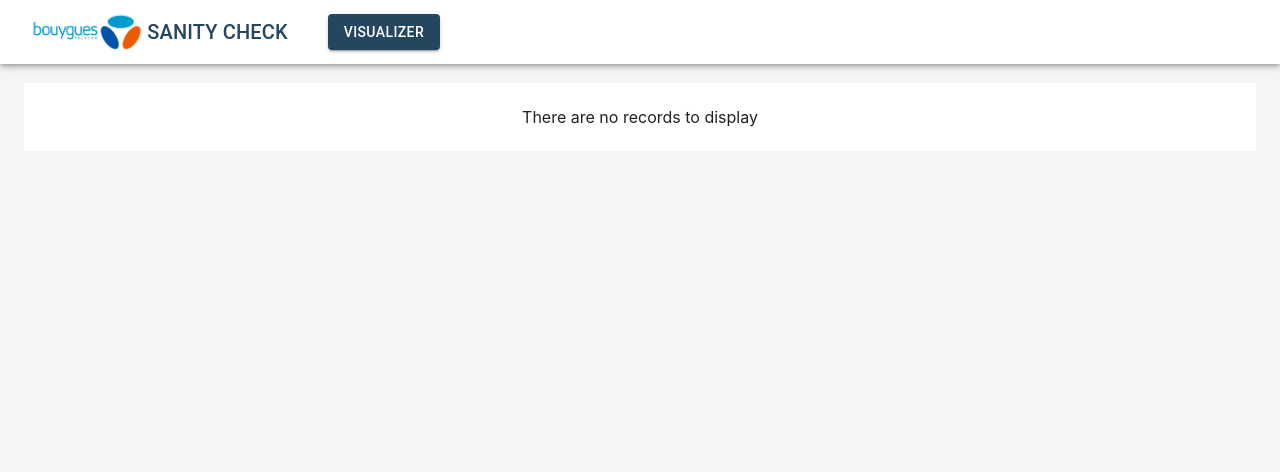
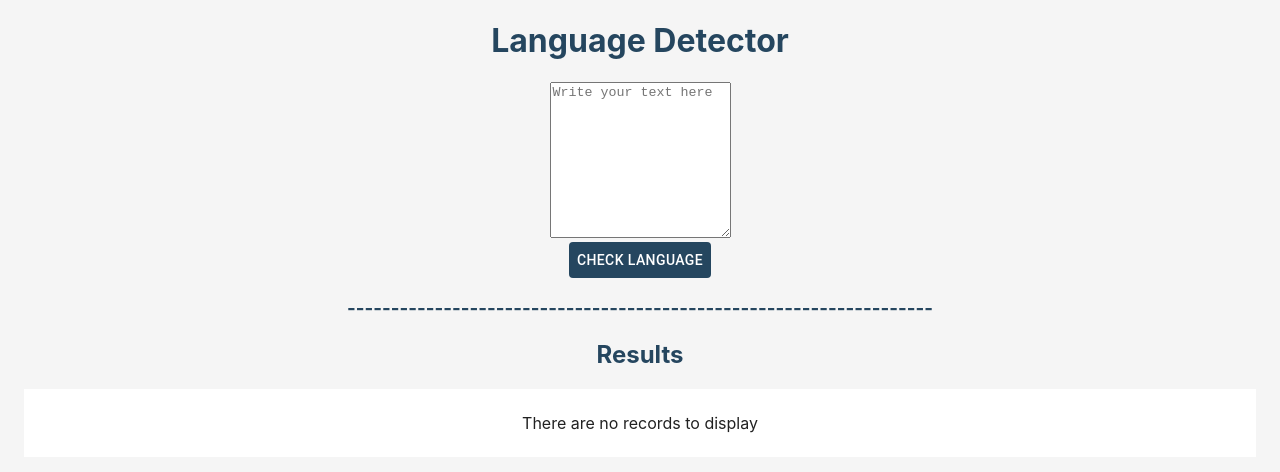
Before and after one commit to magmine/Language-Detector, a React (Create React App) app in the folder frontend/: page / in a window 1280 px wide. Shown: the top 472 px of the page. Built offline with nearby package versions, Linux system fonts and the light colour scheme.

Commit message:
install cors headers and modify settings to allow specific all origins to explore the API

```diff
--- a/frontend/src/components/Header.js
+++ b/frontend/src/components/Header.js
@@ -2,11 +2,8 @@ import React from 'react';
 import logo from '../img/logo.png';
 import axios from 'axios';
 import { fade, makeStyles } from '@material-ui/core/styles';
-import AppBar from '@material-ui/core/AppBar';
+import { TextareaAutosize } from '@material-ui/core';
 import Container from '@material-ui/core/Container';
-import Toolbar from '@material-ui/core/Toolbar';
-import Typography from '@material-ui/core/Typography';
-import PersonIcon from '@material-ui/icons/Person';
 import { Button } from '@material-ui/core';
 import '../App.css';
 import DataTable from "react-data-table-component";
@@ -89,19 +86,31 @@ const useStyles = makeStyles((theme) => ({
 
 export default function Header() {
   const classes = useStyles();
-  const [sanityData, setSanityData] = React.useState([]);
-  const [sanityCols, setSanityCols] = React.useState([]);
+  const [inputText, setInputText] = React.useState("");
+  // const [result, setResult] = React.useState({});
+  const [cols, setCols] = React.useState([]);
+  const [data, setData] = React.useState([]);
 
 
+  const handleTextChange = ({target}) => {
+    setInputText(target.value)
+  }
 
-  const handleVisualize = () => {
-    axios.get('http://localhost:8000/api/get_sanity_check/')
+  const handleClick = () => {
+    console.log("-----> " + inputText)
+    axios.post('http://localhost:8000/api/get_result/', {
+      headers: {'Access-Control-Allow-Origin': '*',
+        'Content-Type': 'application/json'
+      },
+      text: inputText
+    })
       .then(function (response) {
+        console.log("response ----> " + response.data)
         const columns = Object.keys(response.data[0]).map((c) => ({
           name: c,
           selector: c,
-          sortable: true,
         }));
+        console.log("columns ----> " + columns)
 
         const values = []
         console.log(response.data)
@@ -109,9 +118,10 @@ export default function Header() {
           values.push(response.data[i])
           console.log(response.data[i])
         }
+        console.log("values ----> " +values)
 
-        setSanityCols(columns)
-        setSanityData(values)
+        setCols(columns)
+        setData(values)
 
       })
       .catch(function (error) {
@@ -122,29 +132,32 @@ export default function Header() {
 
   return (
     <div className={classes.grow}>
-      <AppBar position="static" style={{ background: '#fff', color: ' #25465f' }}>
-        <Toolbar>
-            <img src={logo} width="10%" className={logo}/>
-          <Typography className={classes.title} variant="h6" noWrap>
-            SANITY CHECK
-          </Typography>
-          <div className={classes.search}>
-            <div className={classes.searchIcon}>
-              <PersonIcon />
-            </div>
-          </div>
 
-          <div>
-            <Button style={{ background: "#25465f", color:"#fff"}} variant="contained" onClick={handleVisualize}>Visualizer</Button>
-          </div>
-          <div className={classes.grow} />
-        </Toolbar>
-      </AppBar>
-
-      <Container id="contentSanityCheck">
-        <h3></h3>
-        <DataTable pagination highlightOnHover columns={sanityCols} data={sanityData} />
-      </Container>
+      <center><h1>Language Detector</h1></center>
+      <center><Container id="inputForm">
+        <TextareaAutosize
+          name="textArea"
+          rowsMax={20}
+          rowsMin={10}
+          aria-label="maximum height"
+          placeholder="Write your text here"
+          value={inputText}
+          onChange={handleTextChange}
+        />
+      </Container></center>
+      <center>
+        <Button style={{ background: "#25465f", color:"#fff"}} onClick={handleClick} >Check language</Button>
+      </center>
+      <center>
+        <h3><p>-------------------------------------------------------------------</p></h3>
+        <h2>Results</h2>
+        <Container>
+          <DataTable
+            columns={cols}
+            data={data}
+          />
+        </Container>
+      </center>
     </div>
   );
 }
```
Also changed, not shown: 2 other files (tests, documents, lock files or other folders).
